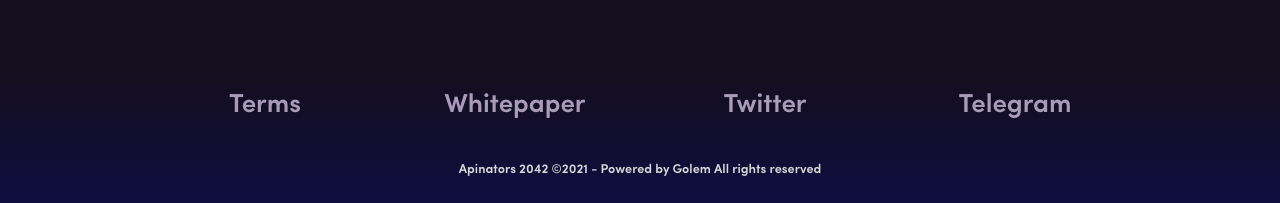
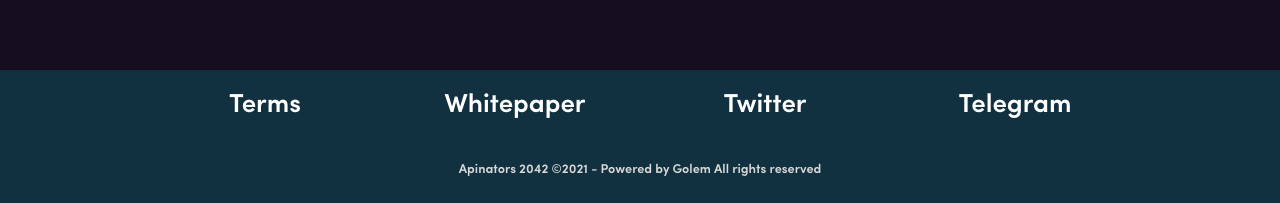
Before and after one commit to Emergencesxyz/SpiceRush, a Next.js app in the folder landing/: page / in a window 1280 px wide. Shown: the part 3958-4161 px from the top of the page. Built offline with nearby package versions, Linux system fonts and the light colour scheme; a web font is replaced by a local one; what @web3-react/core would draw is missing.

Commit message:
footer: color

```diff
--- a/landing/components/Footer/Footer.module.scss
+++ b/landing/components/Footer/Footer.module.scss
@@ -5,7 +5,8 @@
   justify-content: space-between;
   /* padding-left: 10rem;
   padding-right: 10rem; */
-  color: #a89cba;
+  /*   color: #a89cba; */
+  color: white;
   font-family: "sofia-pro-SemiBold";
   font-size: 26px;
 
--- a/landing/components/Section/Section.tsx
+++ b/landing/components/Section/Section.tsx
@@ -24,7 +24,7 @@ const Section: FunctionComponent<Props> = (props): JSX.Element => {
         <>
           <div
             style={{
-              width: "50%",
+              width: "55%",
               display: "flex",
               flexDirection: "column",
               justifyContent: "center",
@@ -35,7 +35,7 @@ const Section: FunctionComponent<Props> = (props): JSX.Element => {
           </div>
           <div
             style={{
-              width: "50%",
+              width: "45%",
               display: "flex",
               flexDirection: "column",
               justifyContent: "center",
--- a/landing/pages/index.tsx
+++ b/landing/pages/index.tsx
@@ -102,9 +102,7 @@ const Home: NextPage = () => {
             }
           />
         </motion.div>
-        <div className={styles.cowboyScene}>
-          {/* <img src="./pictures/Scene-cowboy.png" alt="cowboyScene" /> */}
-        </div>
+        <div className={styles.cowboyScene}></div>
         <motion.div
           style={{ marginTop: "12vh", marginBottom: "12vh" }}
           animate={animation}
--- a/landing/styles/Home.module.css
+++ b/landing/styles/Home.module.css
@@ -79,13 +79,14 @@
   padding: 1rem 0;
   /*   border-top: 1px solid #eaeaea;
  */
-  background: rgb(20, 14, 30);
+  /* background: rgb(20, 14, 30);
   background: linear-gradient(
     180deg,
     rgba(20, 14, 30, 1) 0%,
     rgba(15, 14, 63, 1) 94%,
     rgba(15, 14, 63, 1) 100%
-  );
+  ); */
+  background: rgba(10, 189, 198, 0.2);
   justify-content: center;
   align-items: center;
   font-size: 20px;
```
